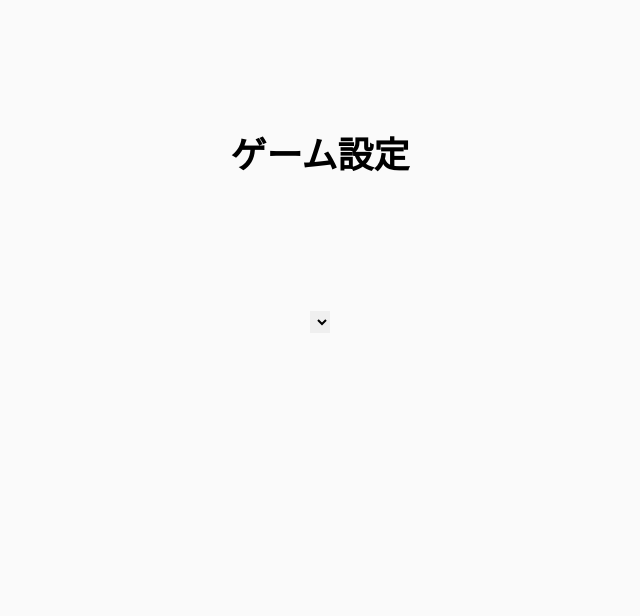
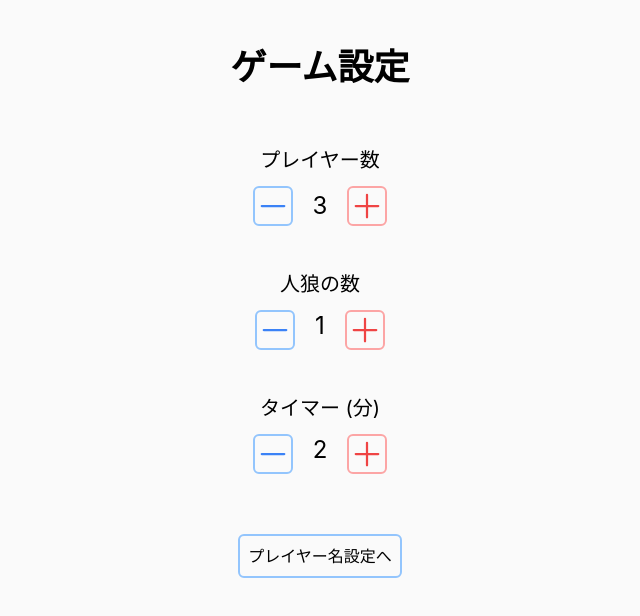
Before and after one commit to lazurite2/wordwolf_mtg, a React (Vite) app: page /gamesetting in a window 1280 px wide. Shown: the top 616 px of the page, without its empty margins (320-960 px from the left). Built offline with nearby package versions, Linux system fonts and the light colour scheme.

Commit message:
fix jsonfile and add each counter

```diff
--- a/package.json
+++ b/package.json
@@ -19,6 +19,7 @@
     "typescript": "^4.8.4"
   },
   "dependencies": {
+    "@heroicons/react": "^2.0.12",
     "react": "^18.2.0",
     "react-dom": "^18.2.0",
     "react-router-dom": "^6.4.1"
--- a/src/pages/gamesetting/index.tsx
+++ b/src/pages/gamesetting/index.tsx
@@ -1,13 +1,100 @@
+import {
+    PlusIcon,
+    MinusIcon
+} from "@heroicons/react/24/outline";
+import { useEffect, useState } from "react";
+
+type inputSetting = {
+    playerNum : number;
+    wolvesNum : number;
+    civilNum : number;
+    timerNum : number;
+}
+
 export default function GameSetting() {
-    const gamesettingtitle: string = "ゲーム設定"
+    const MINPLAYER: number = 3;
+    const MAXPLAYER: number = 6;
+    const MINWOLF: number = 1;
+    const MAXWOLF: number = 2;
+    const MINTIMER: number = 2;
+    const MAXTIMER: number = 4;
+
+    const initialSetting = {
+        playerNum: 3,
+        wolvesNum: 1,
+        civilNum: 2,
+        timerNum: 2
+    }
+    const gamesettingtitle: string = "ゲーム設定";
+    const [property, setProperty] = useState<inputSetting>(initialSetting);
+    const decrementPlayer = () => {
+        if (property.playerNum !== MINPLAYER) {
+            setProperty({ ...property, playerNum: property.playerNum - 1 });
+        }
+    }
+    const incrementPlayer = () => {
+        if (property.playerNum !== MAXPLAYER) {
+            setProperty({ ...property, playerNum: property.playerNum + 1 });
+        }
+    }
+    const decrementWolf = () => {
+        if (property.wolvesNum !== MINWOLF) {
+            setProperty({ ...property, wolvesNum: property.wolvesNum - 1 });
+        }
+    }
+    const incrementWolf = () => {
+        if (property.wolvesNum !== MAXWOLF) {
+            setProperty({ ...property, wolvesNum: property.wolvesNum + 1 });
+        }
+    }
+    const decrementTimer = () => {
+        if (property.timerNum !== MINTIMER) {
+            setProperty({ ...property, timerNum: property.timerNum - 1 });
+        }
+    }
+    const incrementTimer = () => {
+        if (property.timerNum !== MAXTIMER) {
+            setProperty({ ...property, timerNum: property.timerNum + 1 });
+        }
+    }
+
+    useEffect(() => {
+
+    },[])
     return (
         <>
-            <header className="text-center pt-32 pb-32">
+            <header className="text-center pt-10 pb-10">
                 <h1 className="font-mplus font-bold">{gamesettingtitle}</h1>
             </header>
-            <div className="flex flex-col justify-center items-center gap-2">
-                <form>
-                    <select></select>
+            <div className="">
+                <form aria-label="game_setting_form">
+                    <div className="flex flex-col justify-center items-center pb-8">
+                        <span className="text-xl py-3 ">プレイヤー数</span>
+                        <div className="flex items-center">
+                            <MinusIcon className="h-10 w-10 text-blue-500 border-2 border-blue-300 rounded-md " onClick={() => decrementPlayer() } />
+                            <span className="text-2xl px-5">{property.playerNum}</span>
+                            <PlusIcon className="h-10 w-10 text-red-500 border-2 rounded-md border-red-300" onClick={() => incrementPlayer() } />
+                        </div>
+                    </div>
+                    <div className="flex flex-col justify-center items-center pb-8">
+                        <span className="text-xl py-3 ">人狼の数</span>
+                        <div className="flex">
+                            <MinusIcon className="h-10 w-10 text-blue-500 border-2 border-blue-300 rounded-md" onClick={() => decrementWolf() } />
+                            <span className="text-2xl px-5">{property.wolvesNum}</span>
+                            <PlusIcon className="h-10 w-10 text-red-500 border-2 rounded-md border-red-300" onClick={() => incrementWolf() } />
+                        </div>
+                    </div>
+                    <div className="flex flex-col justify-center items-center pb-8">
+                        <span className="text-xl py-3 ">タイマー (分)</span>
+                        <div className="flex">
+                            <MinusIcon className="h-10 w-10 text-blue-500 border-2 border-blue-300 rounded-md" onClick={() => decrementTimer() } />
+                            <span className="text-2xl px-5">{property.timerNum}</span>
+                            <PlusIcon className="h-10 w-10 text-red-500 border-2 border-red-300 rounded-md" onClick={() => incrementTimer() } />
+                        </div>
+                    </div>
+                    <div className="flex flex-col justify-center items-center pt-7">
+                        <button className="border-2 p-2 rounded-md  border-blue-300">プレイヤー名設定へ</button>
+                    </div>
                 </form>
             </div>
         </>
--- a/src/pages/home.tsx
+++ b/src/pages/home.tsx
@@ -10,10 +10,10 @@ export default function Home() {
                 <h1 className="font-mplus font-bold">{gametitle}</h1>
             </header>
             <div className="flex flex-col justify-center items-center gap-10">
-                <Link to="/gamesetting" className="border-2 p-2 w-2/3 lg:w-1/3 border-blue-700 rounded-md text-center">
+                <Link to="/gamesetting" className="border-2 p-2 w-2/3 lg:w-1/3 border-blue-300 rounded-md text-center">
                     {start_button}
                 </Link>
-                <Link to="/gamesetting" className="border-2 p-2 w-2/3 lg:w-1/3 border-blue-700 rounded-md text-center">
+                <Link to="/gamesetting" className="border-2 p-2 w-2/3 lg:w-1/3 border-blue-300 rounded-md text-center">
                     {desc_button}
                 </Link>
             </div>
--- a/src/styles/global.css
+++ b/src/styles/global.css
@@ -13,3 +13,10 @@ h1 {
 h2 {
     font-size: 28px;
 }
+
+.no-spin::-webkit-inner-spin-button,
+.no-spin::-webkit-outer-spin-button {
+ -webkit-appearance: none !important;
+ margin: 0 !important;
+ -moz-appearance: textfield !important;
+}
--- a/tsconfig.json
+++ b/tsconfig.json
@@ -13,7 +13,7 @@
     /* Language and Environment */
     "target": "es2016",                                  /* Set the JavaScript language version for emitted JavaScript and include compatible library declarations. */
     // "lib": [],                                        /* Specify a set of bundled library declaration files that describe the target runtime environment. */
-    // "jsx": "preserve",                                /* Specify what JSX code is generated. */
+    "jsx": "react-jsx",                                /* Specify what JSX code is generated. */
     // "experimentalDecorators": true,                   /* Enable experimental support for TC39 stage 2 draft decorators. */
     // "emitDecoratorMetadata": true,                    /* Emit design-type metadata for decorated declarations in source files. */
     // "jsxFactory": "",                                 /* Specify the JSX factory function used when targeting React JSX emit, e.g. 'React.createElement' or 'h'. */
```
